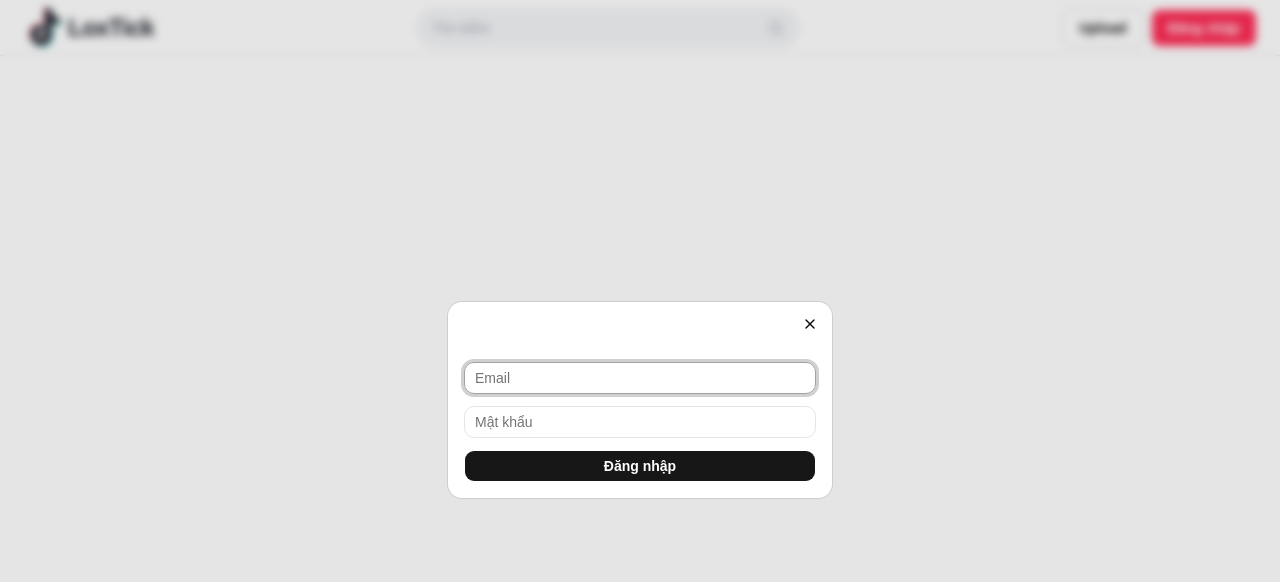
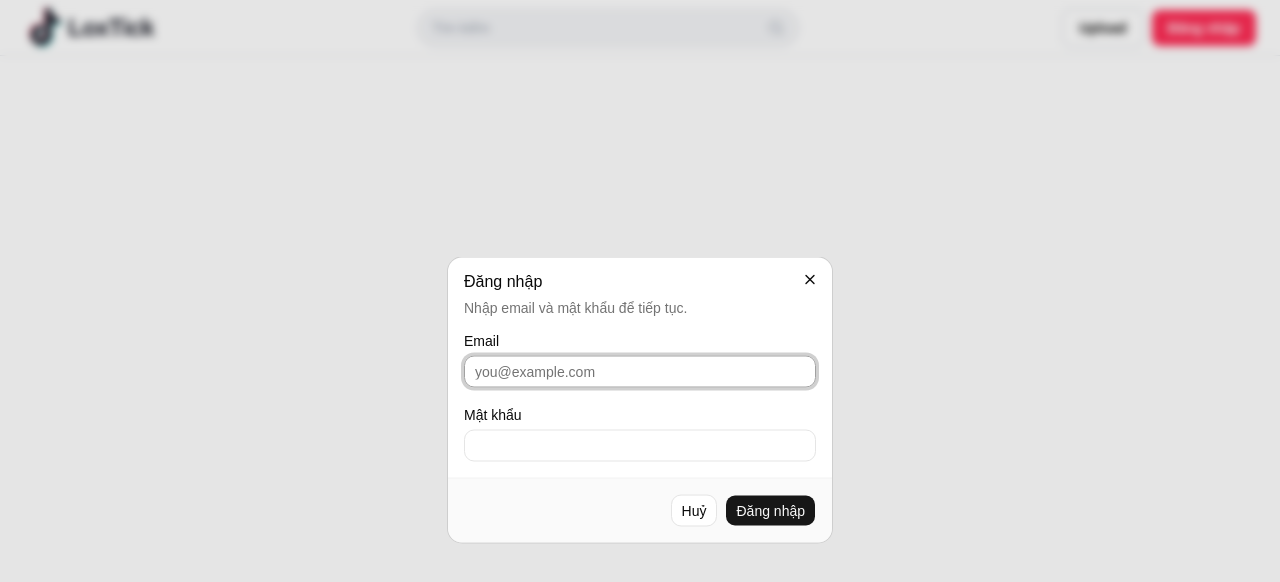
Before and after one commit to HuyLuan21/LoxTick-Frontend, a React (Vite) app: page / in a window 1280 px wide. Both pictures are taken after a click on the button "Đăng nhập". Shown: the top 582 px of the page. Built offline with nearby package versions, Linux system fonts and the light colour scheme.

Commit message:
minor:login modal

```diff
--- a/src/components/auth/LoginModal.tsx
+++ b/src/components/auth/LoginModal.tsx
@@ -1,14 +1,19 @@
-import { useState } from "react";
+import { Button } from "@/components/ui/button";
 import {
   Dialog,
+  DialogClose,
   DialogContent,
+  DialogDescription,
+  DialogFooter,
   DialogHeader,
   DialogTitle,
 } from "@/components/ui/dialog";
+import { Label } from "@/components/ui/label";
+import { Field, FieldGroup } from "@/components/ui/field";
 import { Input } from "@/components/ui/input";
-import { Button } from "@/components/ui/button";
 import { login } from "@/services/authService";
 import type { User } from "@/types/user.type";
+import { useState } from "react";
 
 interface LoginModalProps {
   isOpen: boolean;
@@ -45,39 +50,52 @@ export default function LoginModal({
   };
 
   return (
-    <Dialog open={isOpen} onOpenChange={onClose}>
+    // ✅ Dùng open + onOpenChange để Header control được modal
+    <Dialog open={isOpen} onOpenChange={(open) => !open && onClose()}>
       <DialogContent className="sm:max-w-sm">
         <DialogHeader>
-          <DialogTitle className="text-center text-xl font-black">
-            <span className="bg-clip-text text-transparent">LoxTick</span>
-          </DialogTitle>
+          <DialogTitle>Đăng nhập</DialogTitle>
+          <DialogDescription>
+            Nhập email và mật khẩu để tiếp tục.
+          </DialogDescription>
         </DialogHeader>
-
-        <div className="flex flex-col gap-3">
+        <FieldGroup>
+          <Field>
+            <Label htmlFor="email">Email</Label>
+            {/* ✅ Kết nối value + onChange vào state */}
             <Input
+              id="email"
               type="email"
-            placeholder="Email"
+              placeholder="you@example.com"
               value={email}
               onChange={(e) => setEmail(e.target.value)}
             />
+          </Field>
+          <Field>
+            <Label htmlFor="password">Mật khẩu</Label>
             <Input
+              id="password"
               type="password"
-            placeholder="Mật khẩu"
               value={password}
               onChange={(e) => setPassword(e.target.value)}
-            onKeyDown={(e) => e.key === "Enter" && handleSubmit()}
             />
+          </Field>
+        </FieldGroup>
 
-          {error && <p className="text-xs text-red-500 text-center">{error}</p>}
+        {/* ✅ Hiển thị lỗi nếu có */}
+        {error && <p className="text-sm text-red-500">{error}</p>}
 
-          <Button
-            onClick={handleSubmit}
-            disabled={loading}
-            className="w-full text-white font-bold"
-          >
+        <DialogFooter>
+          <DialogClose asChild>
+            <Button variant="outline" onClick={onClose}>
+              Huỷ
+            </Button>
+          </DialogClose>
+          {/* ✅ Gọi handleSubmit khi bấm nút */}
+          <Button onClick={handleSubmit} disabled={loading}>
             {loading ? "Đang đăng nhập..." : "Đăng nhập"}
           </Button>
-        </div>
+        </DialogFooter>
       </DialogContent>
     </Dialog>
   );
--- /dev/null
+++ b/src/components/ui/field.tsx
@@ -0,0 +1,236 @@
+import { useMemo } from "react"
+import { cva, type VariantProps } from "class-variance-authority"
+
+import { cn } from "@/lib/utils"
+import { Label } from "@/components/ui/label"
+import { Separator } from "@/components/ui/separator"
+
+function FieldSet({ className, ...props }: React.ComponentProps<"fieldset">) {
+  return (
+    <fieldset
+      data-slot="field-set"
+      className={cn(
+        "flex flex-col gap-4 has-[>[data-slot=checkbox-group]]:gap-3 has-[>[data-slot=radio-group]]:gap-3",
+        className
+      )}
+      {...props}
+    />
+  )
+}
+
+function FieldLegend({
+  className,
+  variant = "legend",
+  ...props
+}: React.ComponentProps<"legend"> & { variant?: "legend" | "label" }) {
+  return (
+    <legend
+      data-slot="field-legend"
+      data-variant={variant}
+      className={cn(
+        "mb-1.5 font-medium data-[variant=label]:text-sm data-[variant=legend]:text-base",
+        className
+      )}
+      {...props}
+    />
+  )
+}
+
+function FieldGroup({ className, ...props }: React.ComponentProps<"div">) {
+  return (
+    <div
+      data-slot="field-group"
+      className={cn(
+        "group/field-group @container/field-group flex w-full flex-col gap-5 data-[slot=checkbox-group]:gap-3 *:data-[slot=field-group]:gap-4",
+        className
+      )}
+      {...props}
+    />
+  )
+}
+
+const fieldVariants = cva(
+  "group/field flex w-full gap-2 data-[invalid=true]:text-destructive",
+  {
+    variants: {
+      orientation: {
+        vertical: "flex-col *:w-full [&>.sr-only]:w-auto",
+        horizontal:
+          "flex-row items-center has-[>[data-slot=field-content]]:items-start *:data-[slot=field-label]:flex-auto has-[>[data-slot=field-content]]:[&>[role=checkbox],[role=radio]]:mt-px",
+        responsive:
+          "flex-col *:w-full @md/field-group:flex-row @md/field-group:items-center @md/field-group:*:w-auto @md/field-group:has-[>[data-slot=field-content]]:items-start @md/field-group:*:data-[slot=field-label]:flex-auto [&>.sr-only]:w-auto @md/field-group:has-[>[data-slot=field-content]]:[&>[role=checkbox],[role=radio]]:mt-px",
+      },
+    },
+    defaultVariants: {
+      orientation: "vertical",
+    },
+  }
+)
+
+function Field({
+  className,
+  orientation = "vertical",
+  ...props
+}: React.ComponentProps<"div"> & VariantProps<typeof fieldVariants>) {
+  return (
+    <div
+      role="group"
+      data-slot="field"
+      data-orientation={orientation}
+      className={cn(fieldVariants({ orientation }), className)}
+      {...props}
+    />
+  )
+}
+
+function FieldContent({ className, ...props }: React.ComponentProps<"div">) {
+  return (
+    <div
+      data-slot="field-content"
+      className={cn(
+        "group/field-content flex flex-1 flex-col gap-0.5 leading-snug",
+        className
+      )}
+      {...props}
+    />
+  )
+}
+
+function FieldLabel({
+  className,
+  ...props
+}: React.ComponentProps<typeof Label>) {
+  return (
+    <Label
+      data-slot="field-label"
+      className={cn(
+        "group/field-label peer/field-label flex w-fit gap-2 leading-snug group-data-[disabled=true]/field:opacity-50 has-data-checked:border-primary/30 has-data-checked:bg-primary/5 has-[>[data-slot=field]]:rounded-lg has-[>[data-slot=field]]:border *:data-[slot=field]:p-2.5 dark:has-data-checked:border-primary/20 dark:has-data-checked:bg-primary/10",
+        "has-[>[data-slot=field]]:w-full has-[>[data-slot=field]]:flex-col",
+        className
+      )}
+      {...props}
+    />
+  )
+}
+
+function FieldTitle({ className, ...props }: React.ComponentProps<"div">) {
+  return (
+    <div
+      data-slot="field-label"
+      className={cn(
+        "flex w-fit items-center gap-2 text-sm leading-snug font-medium group-data-[disabled=true]/field:opacity-50",
+        className
+      )}
+      {...props}
+    />
+  )
+}
+
+function FieldDescription({ className, ...props }: React.ComponentProps<"p">) {
+  return (
+    <p
+      data-slot="field-description"
+      className={cn(
+        "text-left text-sm leading-normal font-normal text-muted-foreground group-has-data-horizontal/field:text-balance [[data-variant=legend]+&]:-mt-1.5",
+        "last:mt-0 nth-last-2:-mt-1",
+        "[&>a]:underline [&>a]:underline-offset-4 [&>a:hover]:text-primary",
+        className
+      )}
+      {...props}
+    />
+  )
+}
+
+function FieldSeparator({
+  children,
+  className,
+  ...props
+}: React.ComponentProps<"div"> & {
+  children?: React.ReactNode
+}) {
+  return (
+    <div
+      data-slot="field-separator"
+      data-content={!!children}
+      className={cn(
+        "relative -my-2 h-5 text-sm group-data-[variant=outline]/field-group:-mb-2",
+        className
+      )}
+      {...props}
+    >
+      <Separator className="absolute inset-0 top-1/2" />
+      {children && (
+        <span
+          className="relative mx-auto block w-fit bg-background px-2 text-muted-foreground"
+          data-slot="field-separator-content"
+        >
+          {children}
+        </span>
+      )}
+    </div>
+  )
+}
+
+function FieldError({
+  className,
+  children,
+  errors,
+  ...props
+}: React.ComponentProps<"div"> & {
+  errors?: Array<{ message?: string } | undefined>
+}) {
+  const content = useMemo(() => {
+    if (children) {
+      return children
+    }
+
+    if (!errors?.length) {
+      return null
+    }
+
+    const uniqueErrors = [
+      ...new Map(errors.map((error) => [error?.message, error])).values(),
+    ]
+
+    if (uniqueErrors?.length == 1) {
+      return uniqueErrors[0]?.message
+    }
+
+    return (
+      <ul className="ml-4 flex list-disc flex-col gap-1">
+        {uniqueErrors.map(
+          (error, index) =>
+            error?.message && <li key={index}>{error.message}</li>
+        )}
+      </ul>
+    )
+  }, [children, errors])
+
+  if (!content) {
+    return null
+  }
+
+  return (
+    <div
+      role="alert"
+      data-slot="field-error"
+      className={cn("text-sm font-normal text-destructive", className)}
+      {...props}
+    >
+      {content}
+    </div>
+  )
+}
+
+export {
+  Field,
+  FieldLabel,
+  FieldDescription,
+  FieldError,
+  FieldGroup,
+  FieldLegend,
+  FieldSeparator,
+  FieldSet,
+  FieldContent,
+  FieldTitle,
+}
--- /dev/null
+++ b/src/components/ui/label.tsx
@@ -0,0 +1,22 @@
+import * as React from "react"
+import { Label as LabelPrimitive } from "radix-ui"
+
+import { cn } from "@/lib/utils"
+
+function Label({
+  className,
+  ...props
+}: React.ComponentProps<typeof LabelPrimitive.Root>) {
+  return (
+    <LabelPrimitive.Root
+      data-slot="label"
+      className={cn(
+        "flex items-center gap-2 text-sm leading-none font-medium select-none group-data-[disabled=true]:pointer-events-none group-data-[disabled=true]:opacity-50 peer-disabled:cursor-not-allowed peer-disabled:opacity-50",
+        className
+      )}
+      {...props}
+    />
+  )
+}
+
+export { Label }
--- /dev/null
+++ b/src/components/ui/separator.tsx
@@ -0,0 +1,28 @@
+"use client"
+
+import * as React from "react"
+import { Separator as SeparatorPrimitive } from "radix-ui"
+
+import { cn } from "@/lib/utils"
+
+function Separator({
+  className,
+  orientation = "horizontal",
+  decorative = true,
+  ...props
+}: React.ComponentProps<typeof SeparatorPrimitive.Root>) {
+  return (
+    <SeparatorPrimitive.Root
+      data-slot="separator"
+      decorative={decorative}
+      orientation={orientation}
+      className={cn(
+        "shrink-0 bg-border data-horizontal:h-px data-horizontal:w-full data-vertical:w-px data-vertical:self-stretch",
+        className
+      )}
+      {...props}
+    />
+  )
+}
+
+export { Separator }
```
Lines whose indentation alone changed are shown as unchanged.
